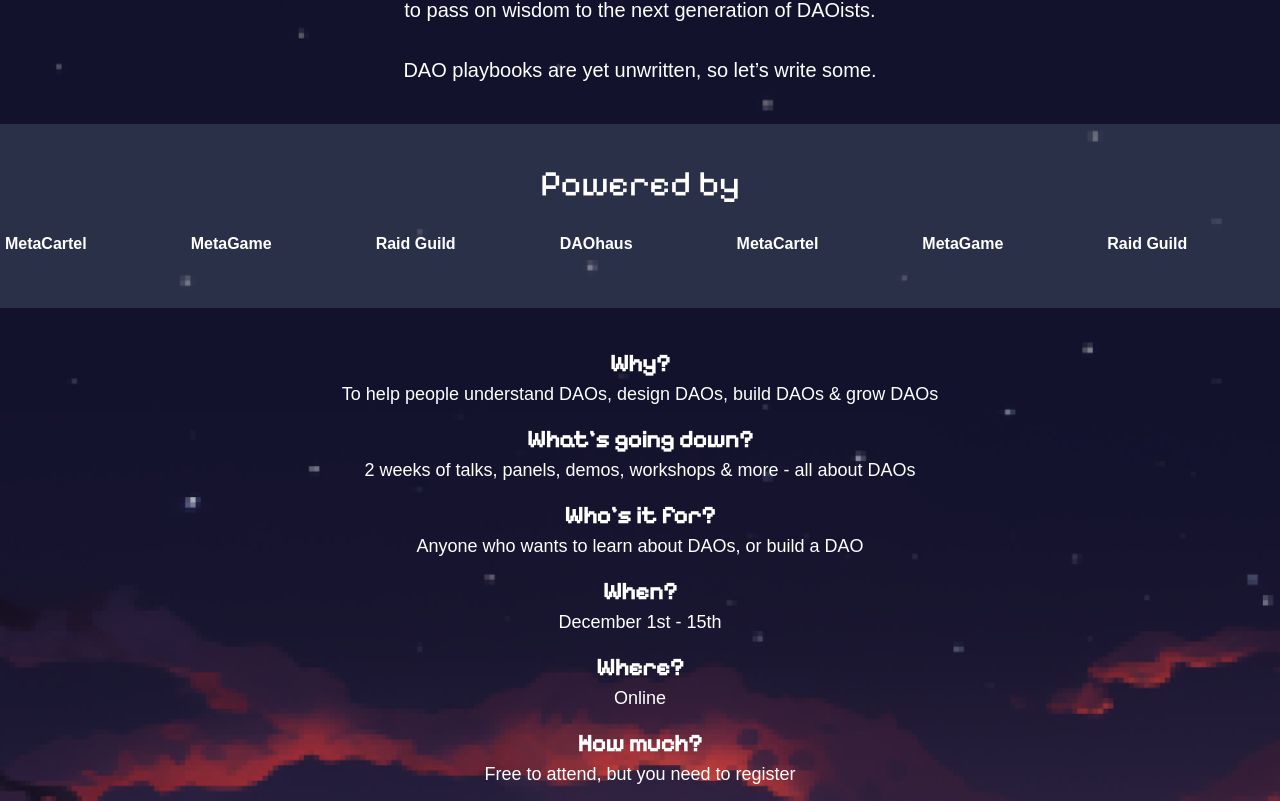
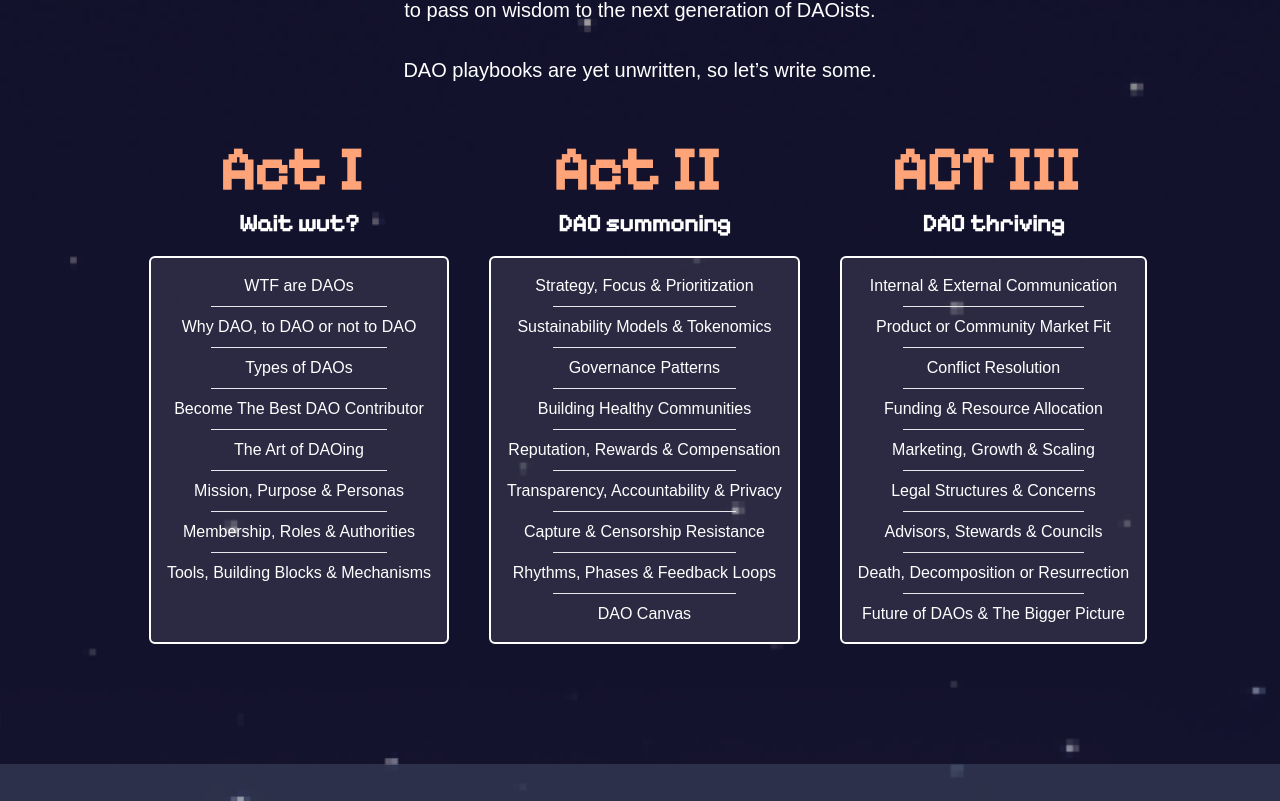
Before and after one commit to bitbeckers/daocember-dot-space, a Next.js app: page / in a window 1280 px wide. Shown: the part 719-1520 px from the top of the page. Built offline with nearby package versions, Linux system fonts and the light colour scheme; a web font is replaced by a local one.

Commit message:
feat(acts): add acts and update styling

```diff
--- /dev/null
+++ b/app/components/Acts.tsx
@@ -0,0 +1,98 @@
+import Image from "next/image";
+
+interface ActCardProps {
+  name: string;
+  subtitle: string;
+  content: string[];
+  children?: any;
+}
+
+const ActCard = ({ name, content, subtitle }: ActCardProps) => {
+  return (
+    <div className="flex flex-col h-100 w-70 items-center space-x-4">
+      <h1 className="flex justify-center text-6xl font-bold font-pixelify text-[#FFA479] mb-2">
+        {name}
+      </h1>
+      <h2 className="flex justify-center text-2xl font-semibold font-pixelify mb-4">
+        {subtitle}
+      </h2>
+      <div className="flex flex-col flex-grow bg-white bg-opacity-10 border-white border-2 rounded-md p-4">
+        <ul className="list-disc list-inside">
+          {content.map((t, i) => (
+            <li key={i} className="flex flex-col items-center text-center">
+              {t}
+              {i < content.length - 1 ? (
+                <hr className="w-2/3 mx-auto my-2" />
+              ) : undefined}
+            </li>
+          ))}
+        </ul>
+      </div>
+    </div>
+  );
+};
+
+const Forms = () => {
+  const forms = [
+    {
+      name: "Act I",
+      subtitle: "Wait wut?",
+      content: [
+        "WTF are DAOs",
+        "Why DAO, to DAO or not to DAO",
+        "Types of DAOs",
+        "Become The Best DAO Contributor",
+        "The Art of DAOing",
+        "Mission, Purpose & Personas",
+        "Membership, Roles & Authorities",
+        "Tools, Building Blocks & Mechanisms",
+      ],
+    },
+    {
+      name: "Act II",
+      subtitle: "DAO summoning",
+      content: [
+        "Strategy, Focus & Prioritization",
+        "Sustainability Models & Tokenomics",
+        "Governance Patterns",
+        "Building Healthy Communities",
+        "Reputation, Rewards & Compensation",
+        "Transparency, Accountability & Privacy",
+        "Capture & Censorship Resistance",
+        "Rhythms, Phases & Feedback Loops",
+        "DAO Canvas",
+      ],
+    },
+    {
+      name: "ACT III",
+      subtitle: "DAO thriving",
+      content: [
+        "Internal & External Communication",
+        "Product or Community Market Fit",
+        "Conflict Resolution",
+        "Funding & Resource Allocation",
+        "Marketing, Growth & Scaling",
+        "Legal Structures & Concerns",
+        "Advisors, Stewards & Councils",
+        "Death, Decomposition or Resurrection",
+        "Future of DAOs & The Bigger Picture",
+      ],
+    },
+  ];
+  return (
+    <div className="max-w-screen flex flex-col mt-10 justify-center mb-10">
+      <div className="flex flex-row space-x-6 justify-center m-4 mb-10">
+        {forms.map((t, i) => (
+          <ActCard
+            key={i}
+            name={t.name}
+            content={t.content}
+            subtitle={t.subtitle}
+          />
+        ))}
+      </div>
+    </div>
+  );
+};
+
+export default Forms;
--- a/app/components/Forms.tsx
+++ b/app/components/Forms.tsx
@@ -16,7 +16,7 @@
 
   return (
     <div className="flex max-w-sm">
-      <div className="bg-red-500 bg-opacity-50 rounded-lg shadow-lg p-6">
+      <div className="bg-red-500 bg-opacity-50 rounded-lg shadow-lg p-6 border-2 border-yellow-600">
         <div className="flex flex-col items-center">
           <div className="bg-white bg-opacity-50 rounded-full h-24 w-24 mb-4 flex items-center justify-center">
             <Image
--- a/app/page.tsx
+++ b/app/page.tsx
@@ -5,12 +5,14 @@
 import Partners from "./components/Partners";
 import Forms from "./components/Forms";
 import Footer from "./components/Footer";
+import Acts from "./components/Acts";
 
 export default function Home() {
   return (
     <main className="flex flex-col min-h-screen min-w-screen bg-campsite bg-cover text-white justify-center">
       <Logo />
       <Intro />
+      <Acts />
       <Partners />
       <Details />
       <Forms />
--- a/package.json
+++ b/package.json
@@ -20,7 +20,6 @@
     "@types/react": "^18",
     "@types/react-dom": "^18",
     "autoprefixer": "^10.0.1",
-    "daisyui": "^3.9.4",
     "eslint": "^8",
     "eslint-config-next": "14.0.1",
     "postcss": "^8",
--- a/tailwind.config.ts
+++ b/tailwind.config.ts
@@ -21,9 +21,5 @@
       },
     },
   },
-  plugins: [require("daisyui")],
-  daisyui: {
-    themes: ["winter", "halloween"],
-  },
 };
 export default config;
```
Also changed, not shown: 1 other file (tests, documents, lock files or other folders).
